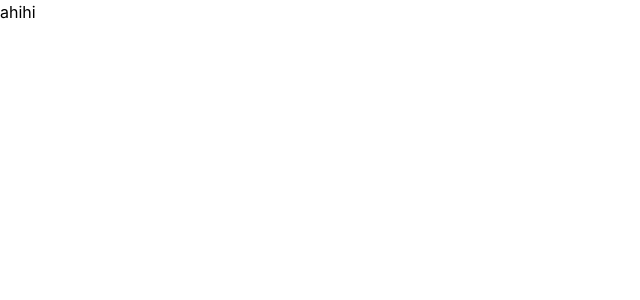
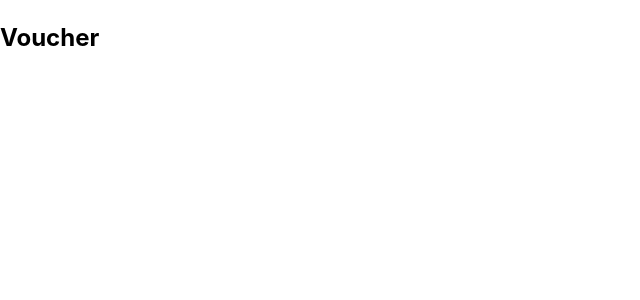
Before and after one commit to Dung-Bap/domino_pizza, a React (Create React App) app: page /voucher in a window 1280 px wide. Shown: the top 300 px of the page, without its empty margins (0-640 px from the left). Built offline with nearby package versions, Linux system fonts and the light colour scheme; a web font is replaced by a local one.

Commit message:
create component routes

```diff
--- a/config-overrides.js
+++ b/config-overrides.js
@@ -1,4 +1,6 @@
 const { override, useBabelRc } = require("customize-cra");
 
-// eslint-disable-next-line react-hooks/rules-of-hooks
-module.exports = override(useBabelRc());
+module.exports = override(
+  // eslint-disable-next-line react-hooks/rules-of-hooks
+  useBabelRc()
+);
--- a/package.json
+++ b/package.json
@@ -11,6 +11,7 @@
     "react": "^18.2.0",
     "react-app-rewired": "^2.2.1",
     "react-dom": "^18.2.0",
+    "react-router-dom": "^6.10.0",
     "react-scripts": "5.0.1",
     "web-vitals": "^2.1.4"
   },
--- a/src/App.js
+++ b/src/App.js
@@ -1,5 +1,19 @@
+import { BrowserRouter, Routes, Route } from "react-router-dom";
+import { publishRoutes } from "~/routes";
+
 function App() {
-  return <>ahihi</>;
+  return (
+    <BrowserRouter>
+      <div className="App">
+        <Routes>
+          {publishRoutes.map((route, index) => {
+            const Page = route.component;
+            return <Route key={index} path={route.path} element={<Page />} />;
+          })}
+        </Routes>
+      </div>
+    </BrowserRouter>
+  );
 }
 
 export default App;
--- a/src/index.js
+++ b/src/index.js
@@ -3,6 +3,7 @@ import ReactDOM from "react-dom/client";
 import App from "./App";
 import GlobalStyles from "./components/GlobalStyles";
 const root = ReactDOM.createRoot(document.getElementById("root"));
+
 root.render(
   <GlobalStyles>
     <App />
--- /dev/null
+++ b/src/pages/Home/index.js
@@ -0,0 +1,5 @@
+function Home() {
+  return <h2>Home</h2>;
+}
+
+export default Home;
--- /dev/null
+++ b/src/pages/Voucher/index.js
@@ -0,0 +1,5 @@
+function Voucher() {
+  return <h2>Voucher</h2>;
+}
+
+export default Voucher;
--- /dev/null
+++ b/src/routes/index.js
@@ -0,0 +1,9 @@
+import Home from "~/pages/Home";
+import Voucher from "~/pages/Voucher";
+
+const publishRoutes = [
+  { path: "/", component: Home },
+  { path: "/voucher", component: Voucher },
+];
+
+export { publishRoutes };
```
Also changed, not shown: .babelrc, 1 other file (tests, documents, lock files or other folders).
